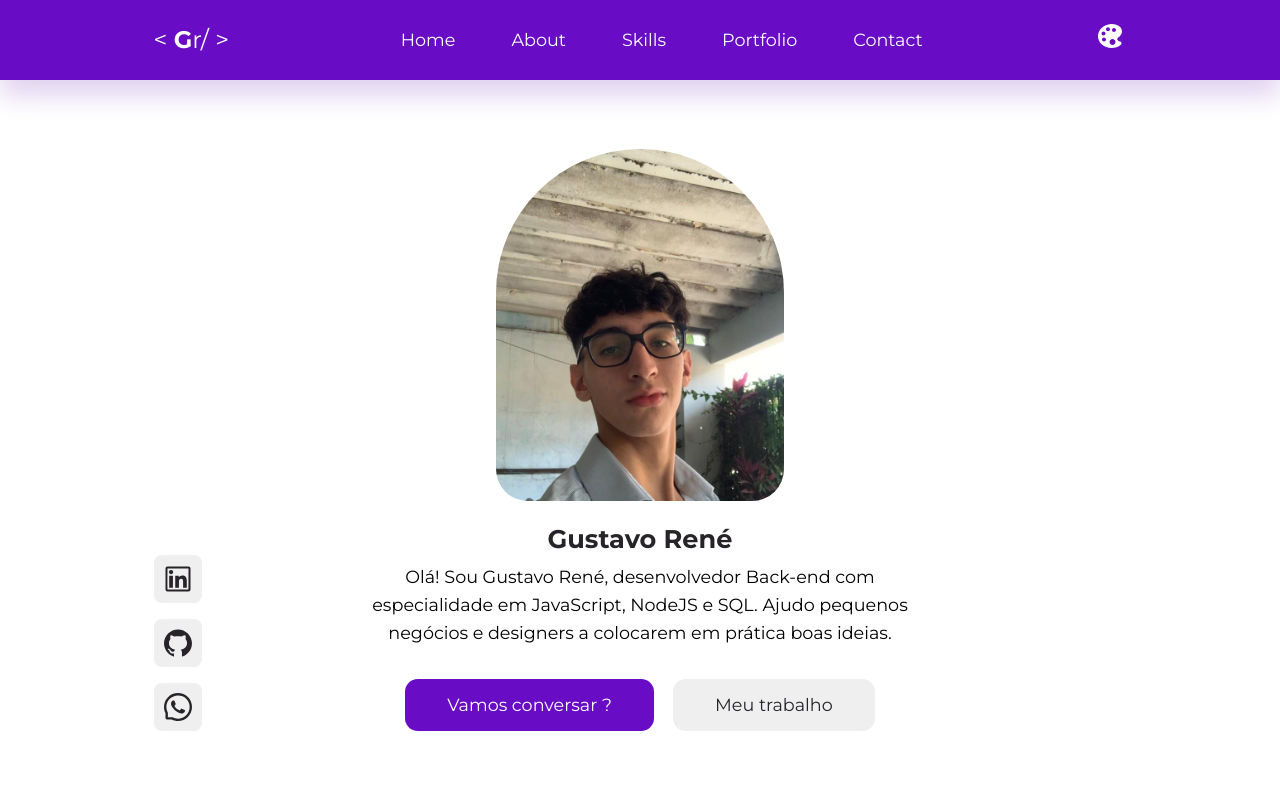
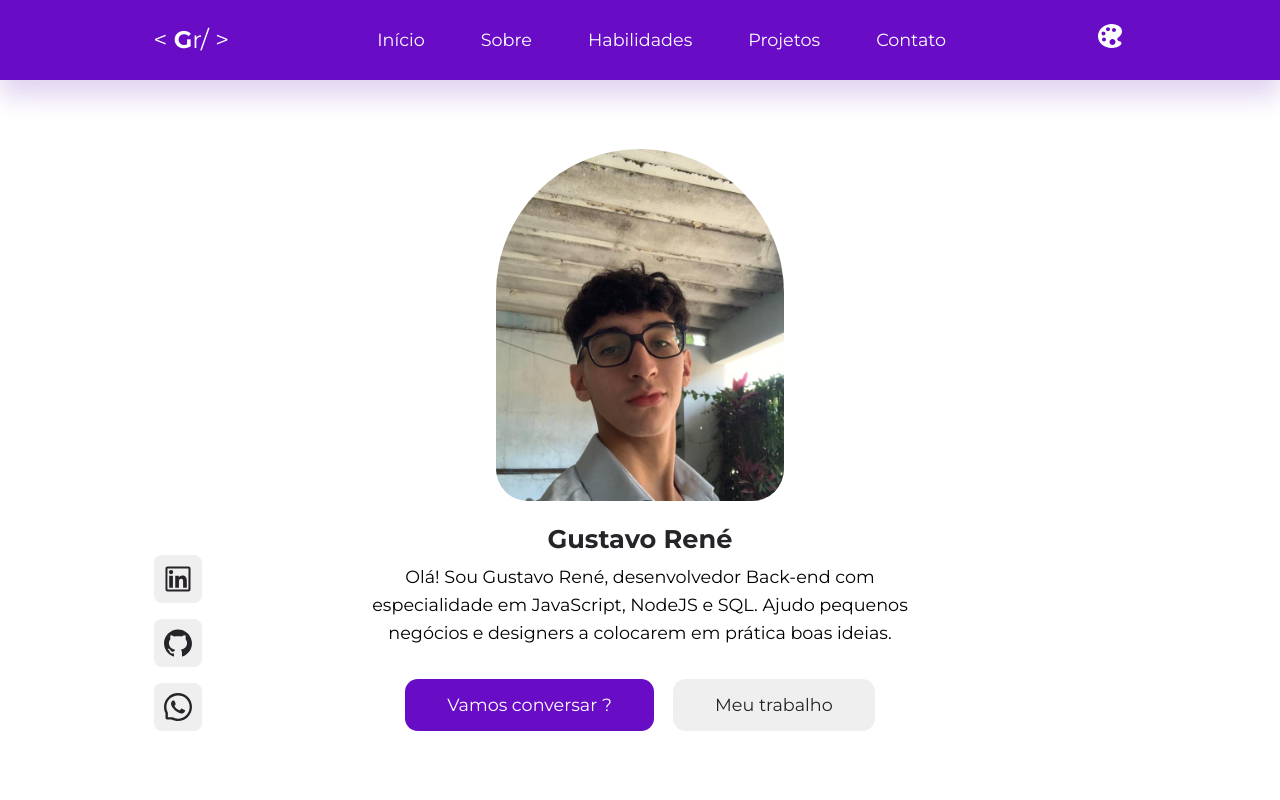
Before and after one commit to gustavorenedev/portfolio-react, a React (Create React App) app: page / in a window 1280 px wide. Shown: the top 800 px of the page. Built offline with nearby package versions, Linux system fonts and the light colour scheme.

Commit message:
Update navbar

```diff
--- a/src/sections/navbar/data.js
+++ b/src/sections/navbar/data.js
@@ -1,9 +1,9 @@
 const data = [
-    {id: 1, link: "#", title: "Home"},
-    {id: 2, link: "#about", title: "About"},
-    {id: 3, link: "#skills", title: "Skills"},
-    {id: 4, link: "#portfolio", title: "Portfolio"},
-    {id: 5, link: "#contact", title: "Contact"},
+    {id: 1, link: "#", title: "Início"},
+    {id: 2, link: "#about", title: "Sobre"},
+    {id: 3, link: "#skills", title: "Habilidades"},
+    {id: 4, link: "#portfolio", title: "Projetos"},
+    {id: 5, link: "#contact", title: "Contato"},
 ]
 
 export default data;
```
